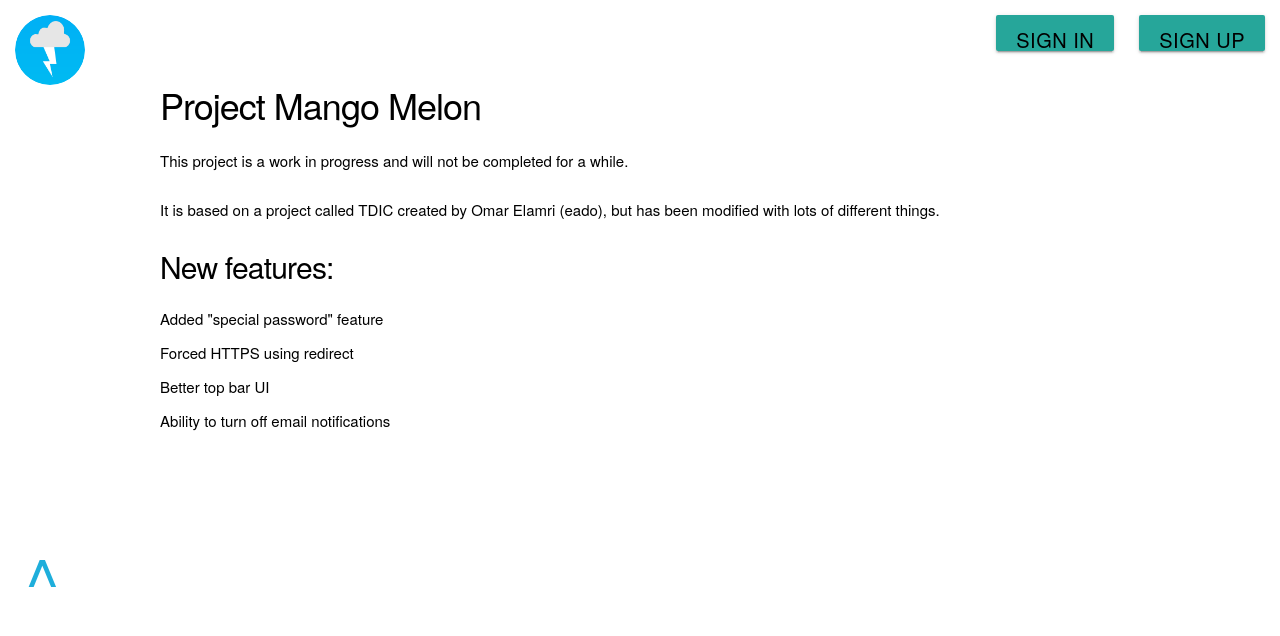
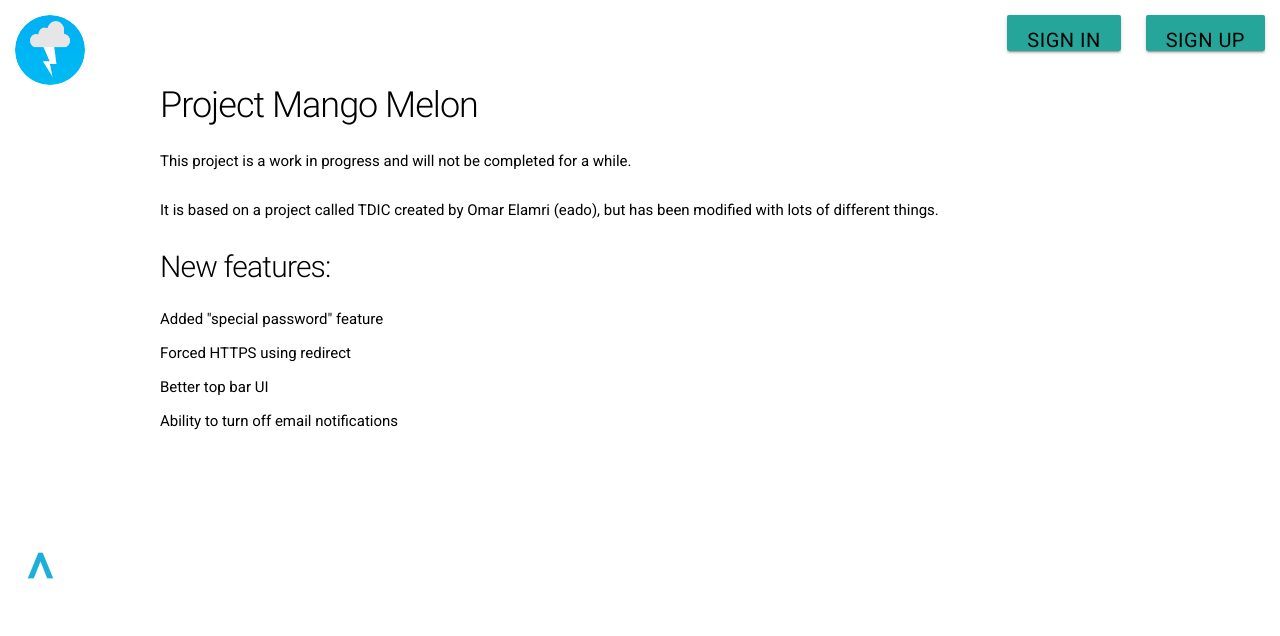
Before and after one commit to superstealthysheep/mango-melon, a Python web app: template templates/index.html in a window 1280 px wide. Shown: the top 636 px of the page. Run offline with Jinja, Linux system fonts and the light colour scheme; the template is opened without the code that fills it, so the values that code supplies are empty; some libraries are stand-ins or nearby versions; some web fonts are replaced.

Commit message:
Add Roboto font to main.css

```diff
--- a/static/main.css
+++ b/static/main.css
@@ -1,5 +1,6 @@
 * {
 	color: black;
+	font-family: "Roboto", sans-serif;
 }
 
 form {
```
